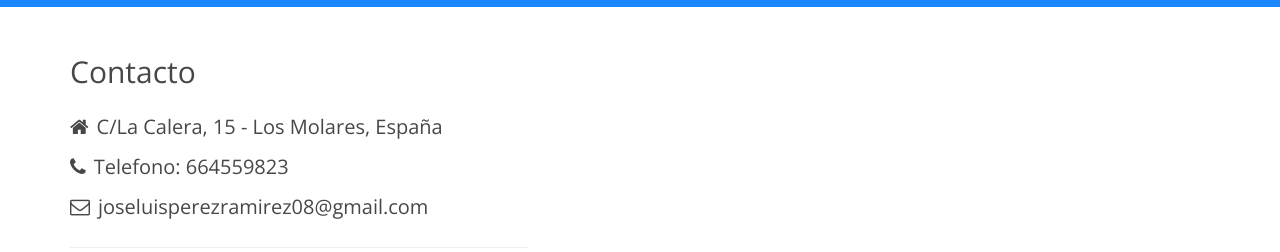
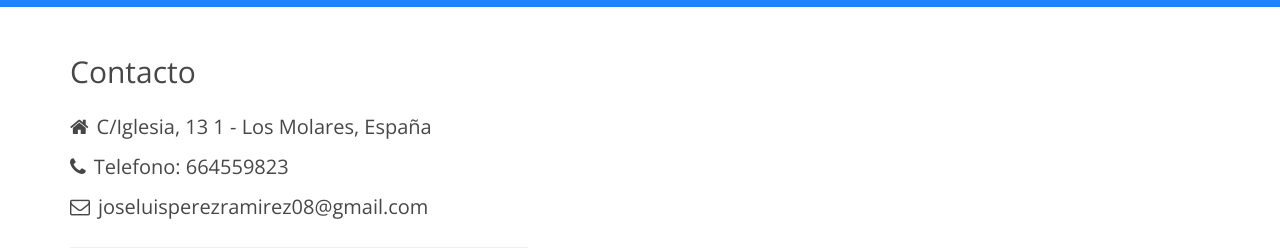
Before and after one commit to 3rjoselu/3rJoselu.github.io, a plain HTML site: page index.html in a window 1280 px wide. Shown: the part 845-1097 px from the top of the page. Drawn offline with nearby package versions, Linux system fonts and the light colour scheme; a script that the page names is missing; files whose address does not match are found by name.

Commit message:
Update index.html

```diff
--- a/index.html
+++ b/index.html
@@ -145,7 +145,7 @@
                 <div class="col-md-5 contact-cls">
                     <h2>Contacto</h2>
                     <div>
-                        <span><i class="fa fa-home"></i>C/La Calera, 15 - Los Molares, España</span>
+                        <span><i class="fa fa-home"></i>C/Iglesia, 13 1 - Los Molares, España</span>
                         <br />
                         <span><i class="fa fa-phone"></i>Telefono: 664559823</span>
                         <br />
```
